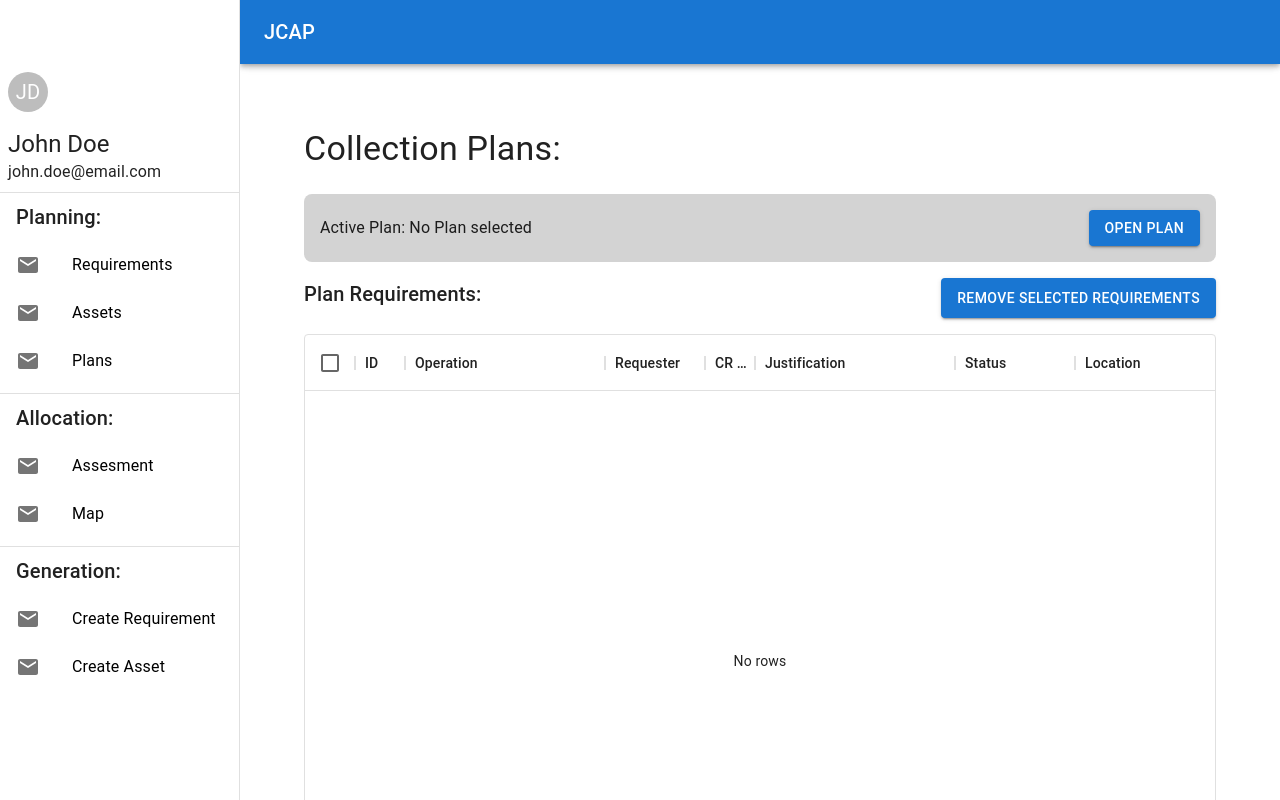
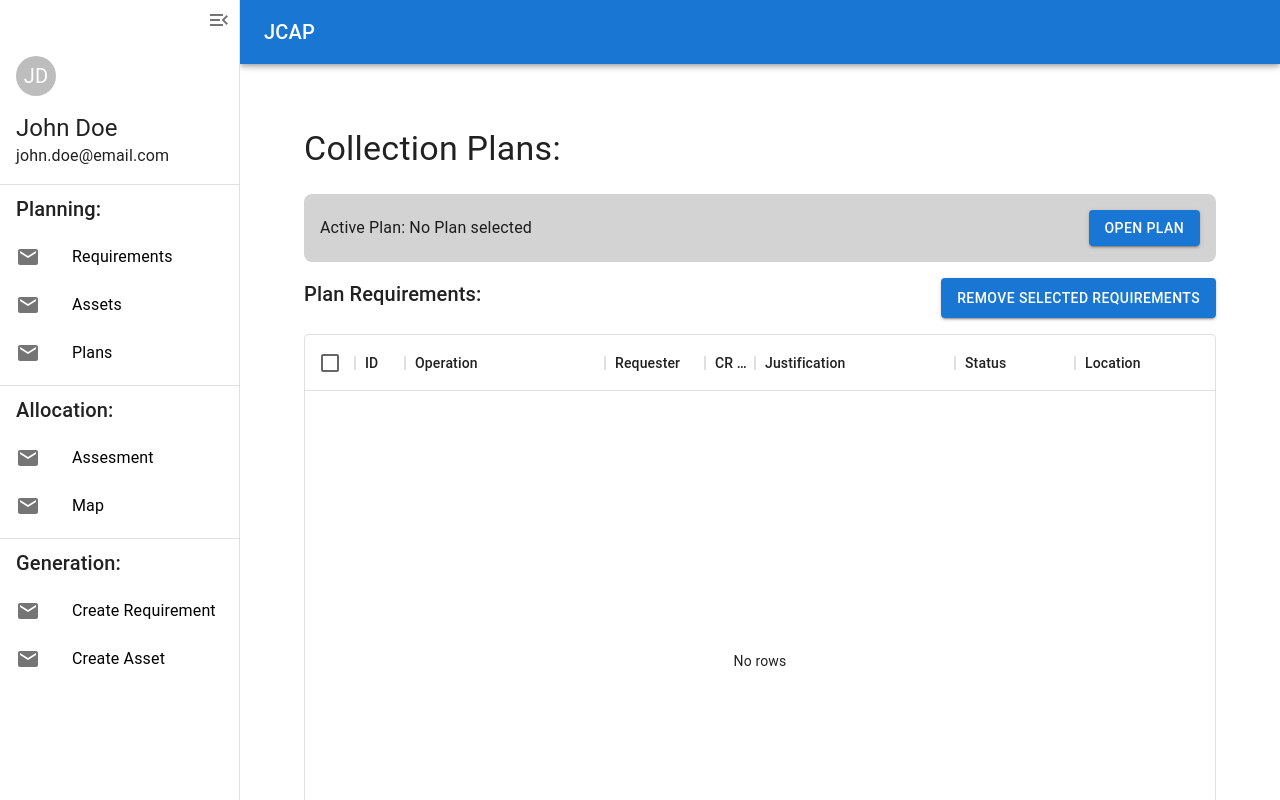
Before and after one commit to oaparfene/jeap-client, a Next.js app: page /plans in a window 1280 px wide. Shown: the top 800 px of the page. Built offline with nearby package versions, Linux system fonts and the light colour scheme.

Commit message:
added hide sidebar

```diff
--- a/src/app/layout.tsx
+++ b/src/app/layout.tsx
@@ -16,9 +16,10 @@ import ListItemIcon from '@mui/material/ListItemIcon';
 import ListItemText from '@mui/material/ListItemText';
 import MailIcon from '@mui/icons-material/Mail';
 import MenuIcon from '@mui/icons-material/Menu';
+import MenuOpenIcon from '@mui/icons-material/MenuOpen';
 import Toolbar from '@mui/material/Toolbar';
 import Typography from '@mui/material/Typography';
-import { Avatar } from '@mui/material';
+import { Avatar, Button } from '@mui/material';
 import next from 'next';
 import Link from 'next/link';
 import Head from 'next/head';
@@ -32,7 +33,6 @@ import { generateDataFromORBAT } from '@/constants';
 import { usePlan } from '@/hooks/usePlan';
 import { useData } from '@/hooks/useData';
 
-const drawerWidth = 240;
 export default function RootLayout({
   children,
 }: {
@@ -41,11 +41,24 @@ export default function RootLayout({
 
   const { getPlan, addCRsToPlan, removeCRsFromPlan, addAssetsToPlan, removeAssetsFromPlan, addTasksToPlan, addFlightPlansToPlan, plans, newPlan, activePlanIndex, setActivePlanIndex } = usePlan()
   const { allAssets, allRequirements, addAssets, addCRs, removeAssets, removeCRs } = useData()
+  const [drawerWidth, setDrawerWidth] = React.useState<number>(240)
+  const [open, setOpen] = React.useState(true);
+
+  const handleToggleDrawer = () => {
+    setDrawerWidth(drawerWidth === 240 ? 40 : 240)
+    setOpen(!open)
+  }
 
   const drawer = (
     <div>
-      <Toolbar />
-      <Box sx={{ p: 1 }}>
+      <Box sx={{ display: "flex", justifyContent: "end" }}>
+        <IconButton onClick={handleToggleDrawer} sx={{p: 1}}>
+          {!open ? <MenuIcon /> : <MenuOpenIcon></MenuOpenIcon>}
+        </IconButton>
+      </Box>
+      {open && <>
+        {/* <Toolbar /> */}
+        <Box sx={{ p: 2 }}>
           <Avatar sx={{ mb: 2 }}>JD</Avatar>
           <Typography variant='h5'>John Doe</Typography>
           <Typography>john.doe@email.com</Typography>
@@ -100,7 +113,7 @@ export default function RootLayout({
         <List>
           {['Create Requirement', 'Create Asset'].map((text, index) => (
             <ListItem key={text} disablePadding>
-            <Link href={text.toLowerCase().replaceAll(" ","")} style={{ textDecoration: 'none', color: 'black', width: '100%' }}>
+              <Link href={text.toLowerCase().replaceAll(" ", "")} style={{ textDecoration: 'none', color: 'black', width: '100%' }}>
                 <ListItemButton>
                   <ListItemIcon>
                     <MailIcon />
@@ -111,6 +124,7 @@ export default function RootLayout({
             </ListItem>
           ))}
         </List>
+      </>}
     </div>
   );
 
--- a/src/hooks/useMiniZinc.ts
+++ b/src/hooks/useMiniZinc.ts
@@ -156,6 +156,7 @@ export const useMiniZinc = () => {
 
         for (var i = 0; i < asset_len; i++) {
             const flightLocations = [];
+            flightLocations.push(plan.assets[i].Location);
             for (var j = 0; j < location_len; j++) {
                 for (var k = 0; k < location_len; k++) {
                     if (travel_array[asset_len*(j*location_len+k) + i] === '1') {
```
Also changed, not shown: src/app/map/page.tsx (+3 -6 lines). Lines whose indentation alone changed are shown as unchanged.
